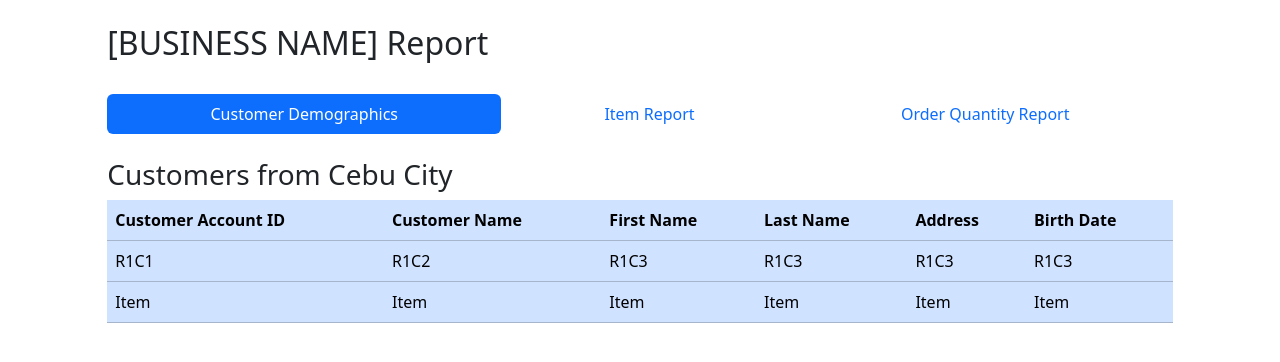
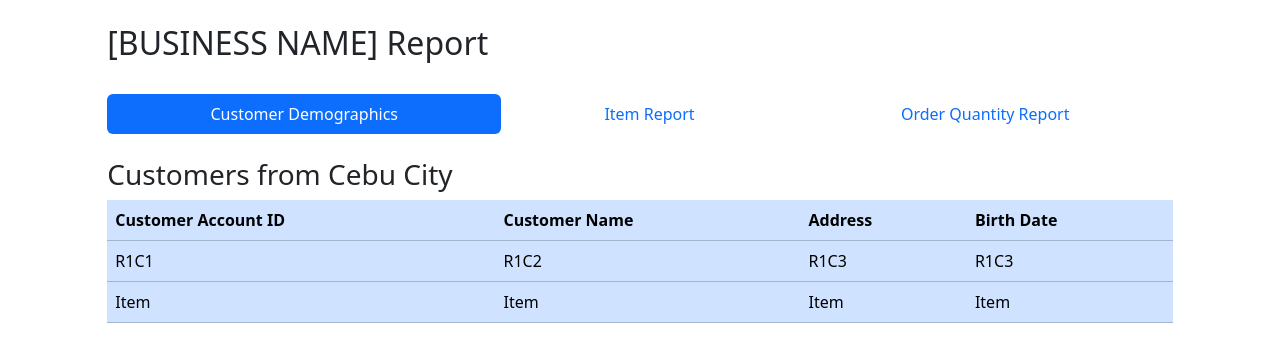
Before and after one commit to cusgan/IM1Project, a PHP site: page /businessreport.php in a window 1280 px wide. Shown: the part 56-418 px from the top of the page. Run offline with PHP 8.4, Linux system fonts and the light colour scheme.

Commit message:
edit tabs

```diff
--- a/businessreport.php
+++ b/businessreport.php
@@ -56,8 +56,6 @@
                                         <tr>
                                             <th scope="col">Customer Account ID</th>
                                             <th scope="col">Customer Name</th>
-                                            <th scope="col">First Name</th>
-                                            <th scope="col">Last Name</th>
                                             <th scope="col">Address</th>
                                             <th scope="col">Birth Date</th>
                                         </tr>
@@ -68,13 +66,9 @@
                                             <td>R1C2</td>
                                             <td>R1C3</td>
                                             <td>R1C3</td>
-                                            <td>R1C3</td>
-                                            <td>R1C3</td>
                                         </tr>
                                         <tr class="">
                                             <td scope="row">Item</td>
-                                            <td>Item</td>
-                                            <td>Item</td>
                                             <td>Item</td>
                                             <td>Item</td>
                                             <td>Item</td>
@@ -121,7 +115,7 @@
                         </div>
                         <!-- third tab -->
                         <div class="tab-pane fade" id="report3" role="tabpanel" aria-labelledby="pills-contact-tab" tabindex="0">
-                            <h3>No. of Customers that have bought Item Name</h3>
+                            <h3>No. of Customers that have placed at least 3 Orders</h3>
                             <h5>00 Customers</h5>
 
                         </div>
```
